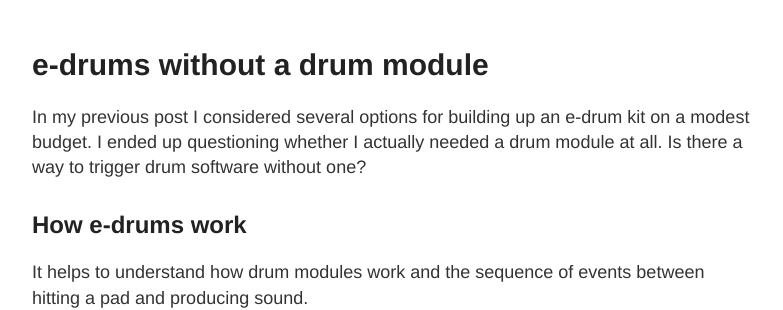
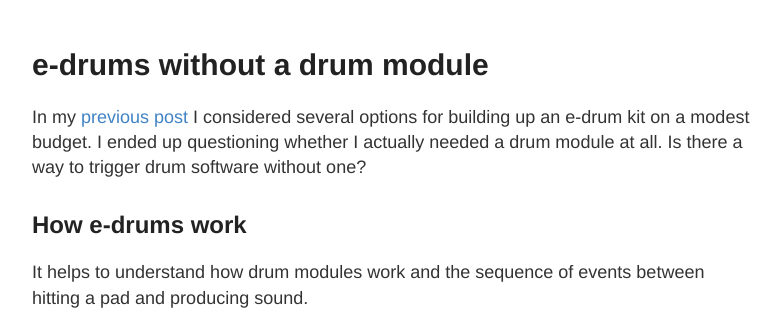
Before and after one commit to gdunlop/gdunlop.github.io, a Jekyll site: the page built from _posts/2020-12-28-Trigger.md, in a window 1280 px wide and 900 px high. Shown: the part 122-432 px from the top of the window, without its empty margins (248-1031 px from the left). Built offline with Jekyll 4.4.1, drawn with Linux system fonts in a browser that asks for light colours; part of the change alters nothing that is shown.

```diff
--- a/_posts/2020-12-28-Trigger.md
+++ b/_posts/2020-12-28-Trigger.md
@@ -3,7 +3,7 @@ layout: post
 title: e-drums without a drum module
 ---
 
-In my previous post I considered several options for building up an e-drum kit on a modest budget. I ended up questioning whether I actually needed a drum module at all. Is there a way to trigger drum software without one?
+In my [previous post]({{site.baseurl}}/Budget-ekit) I considered several options for building up an e-drum kit on a modest budget. I ended up questioning whether I actually needed a drum module at all. Is there a way to trigger drum software without one?
 
 ## How e-drums work
 It helps to understand how drum modules work and the sequence of events between hitting a pad and producing sound.
```
